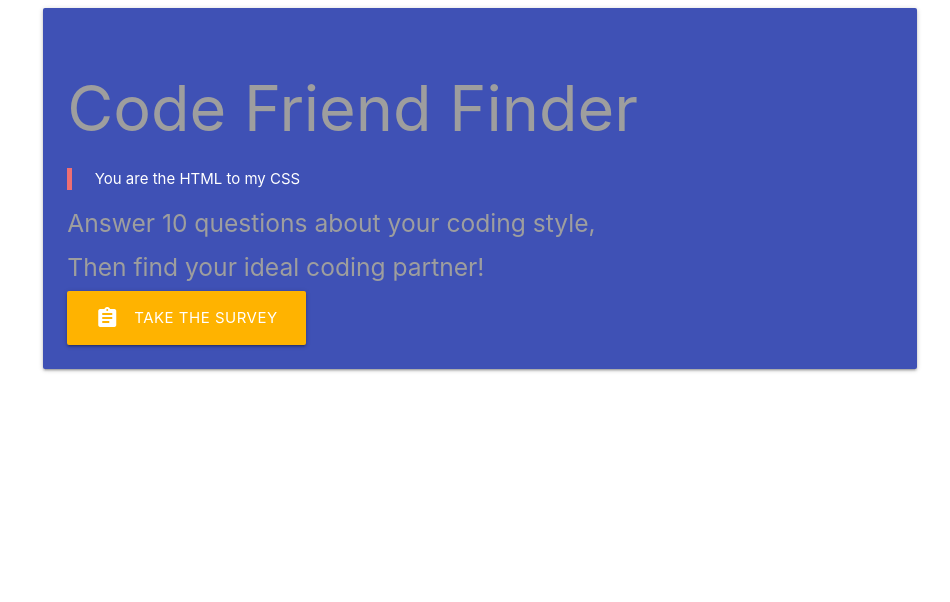
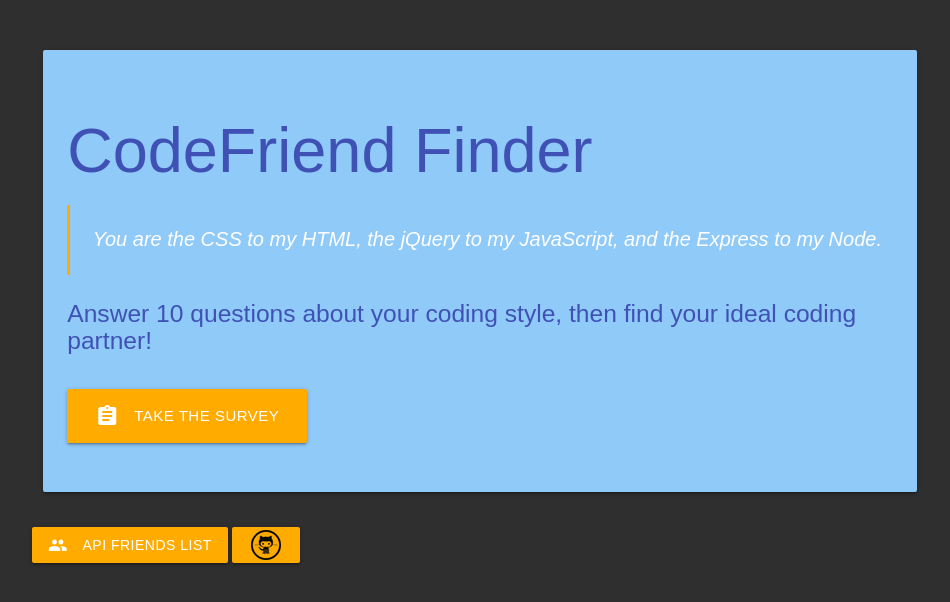
Before and after one commit to mamorvan/FriendFinder, a website: page app/public/home.html in a window 1280 px wide. Shown: the whole page, without its empty margins (160-1110 px from the left). Drawn offline with nearby package versions, Linux system fonts and the light colour scheme; a web font is replaced by a local one.

Commit message:
home.html done :expressionless:

```diff
--- a/app/public/assets/style.css
+++ b/app/public/assets/style.css
@@ -0,0 +1,23 @@
+body {
+	margin: 0 auto;
+	background-color: #2F2F2F;
+	font-family: "Muli", sans-serif;
+}
+
+#headerCard {
+	margin-top: 50px;
+}
+
+.btn-large {
+	margin: 25px 0;
+}
+
+blockquote {
+	border-left: 3px solid #FFAB00;
+	font-size: 20px;
+
+}
+
+.btn img {
+	margin: 3px;
+}
--- a/app/public/home.html
+++ b/app/public/home.html
@@ -2,7 +2,7 @@
 <html lang="en">
 <head>
 	<meta charset="UTF-8">
-	<title>Friend Finder</title>
+	<title>CodeFriend Finder</title>
 
 	<!--Favicon-->
 	<link rel="shortcut icon" href="assets/friends.jpg">
@@ -11,24 +11,25 @@
 	<!--Materialize icons-->
 	<link href="https://fonts.googleapis.com/icon?family=Material+Icons" rel="stylesheet">
 	<!--Google fonts-->
+	<link href="https://fonts.googleapis.com/css?family=Muli" rel="stylesheet">
 
 	<link rel="stylesheet" href="assets/style.css" type="text/css">
-
 
 </head>
 <body>
 	<div class="container">
 		<div class="row">
 			<div class="col s12">
-				<div class="card-panel indigo">
-					<h1 class="grey-text">Code Friend Finder</h1>
-					<blockquote class="white-text">You are the HTML to my CSS</blockquote>
-					<h5 class="grey-text">Answer 10 questions about your coding style,</h5>
-					<h5 class="grey-text">Then find your ideal coding partner!</h5>
-					<a class="waves-effect waves-light amber darken-1 btn-large"><i class="material-icons left">assignment</i>Take the survey</a>
+				<div id="headerCard" class="card-panel blue lighten-3">
+					<h1 class="indigo-text">CodeFriend Finder<blockquote class="white-text"><em>You are the CSS to my HTML, the jQuery to my JavaScript,  and the Express to my Node.</em></blockquote></h1>
+
+					<h5 class="indigo-text">Answer 10 questions about your coding style, then find your ideal coding partner!</h5>
+					<a class="waves-effect waves-light amber accent-4 btn-large"><i class="material-icons left">assignment</i>Take the survey</a>
 				</div>
 			</div>
 		</div>
+		<a class="waves-effect waves-light amber accent-4 btn"><i class="material-icons left">group</i>API Friends List</a>
+		<a class="waves-effect waves-light amber accent-4 btn"><img src="assets/github-circle.png" alt="github-circle" ></a>
 	</div>
 
 
```
Also changed, not shown: app/public/assets/github-circle.png (added), 1 other file.
